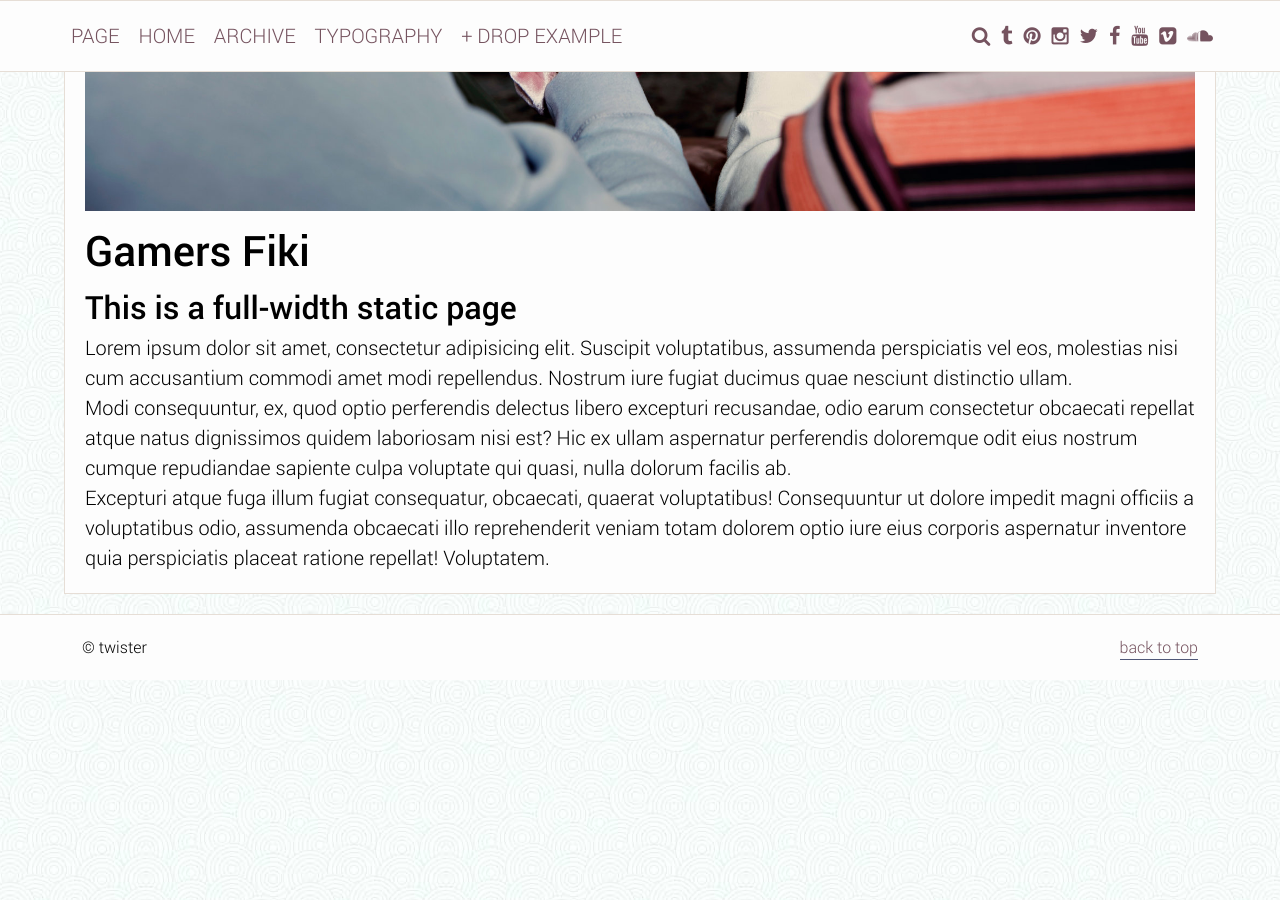
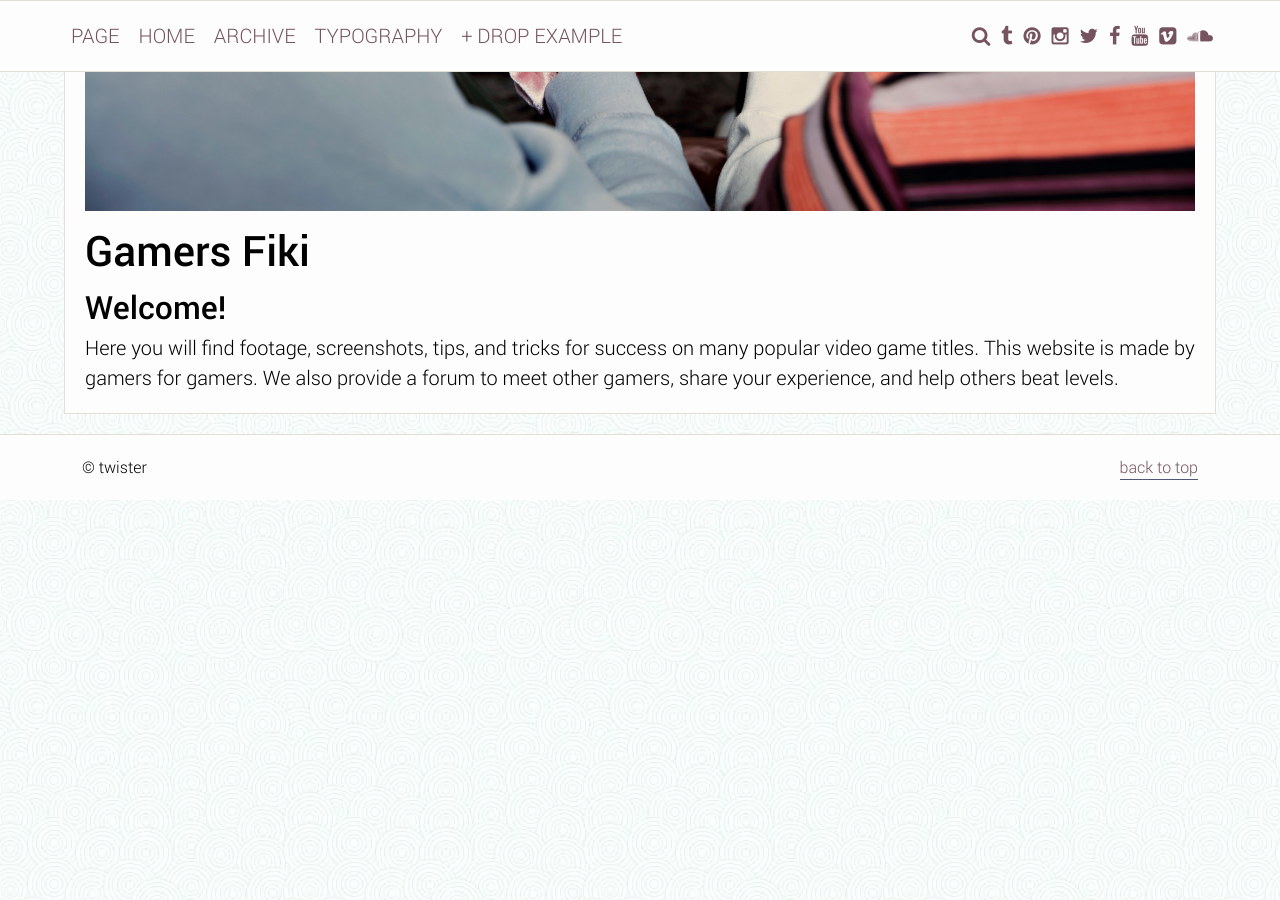
Before and after one commit to NowlasWolf/DesignTeam3, a Jekyll site: the page built from home/index.md, in a window 1280 px wide and 900 px high, scrolled down 672 px. Built offline with Jekyll 4.4.1, drawn with Linux system fonts in a browser that asks for light colours.

Commit message:
Update index.md

```diff
--- a/home/index.md
+++ b/home/index.md
@@ -3,10 +3,6 @@ layout: page_full
 featimg: playing_video_game_home.jpg
 title: Gamers Fiki
 ---
-## This is a full-width static page
+## Welcome!
 
-Lorem ipsum dolor sit amet, consectetur adipisicing elit. Suscipit voluptatibus, assumenda perspiciatis vel eos, molestias nisi cum accusantium commodi amet modi repellendus. Nostrum iure fugiat ducimus quae nesciunt distinctio ullam.
-
-Modi consequuntur, ex, quod optio perferendis delectus libero excepturi recusandae, odio earum consectetur obcaecati repellat atque natus dignissimos quidem laboriosam nisi est? Hic ex ullam aspernatur perferendis doloremque odit eius nostrum cumque repudiandae sapiente culpa voluptate qui quasi, nulla dolorum facilis ab.
-
-Excepturi atque fuga illum fugiat consequatur, obcaecati, quaerat voluptatibus! Consequuntur ut dolore impedit magni officiis a voluptatibus odio, assumenda obcaecati illo reprehenderit veniam totam dolorem optio iure eius corporis aspernatur inventore quia perspiciatis placeat ratione repellat! Voluptatem.
+Here you will find footage, screenshots, tips, and tricks for success on many popular video game titles. This website is made by gamers for gamers. We also provide a forum to meet other gamers, share your experience, and help others beat levels.
```
